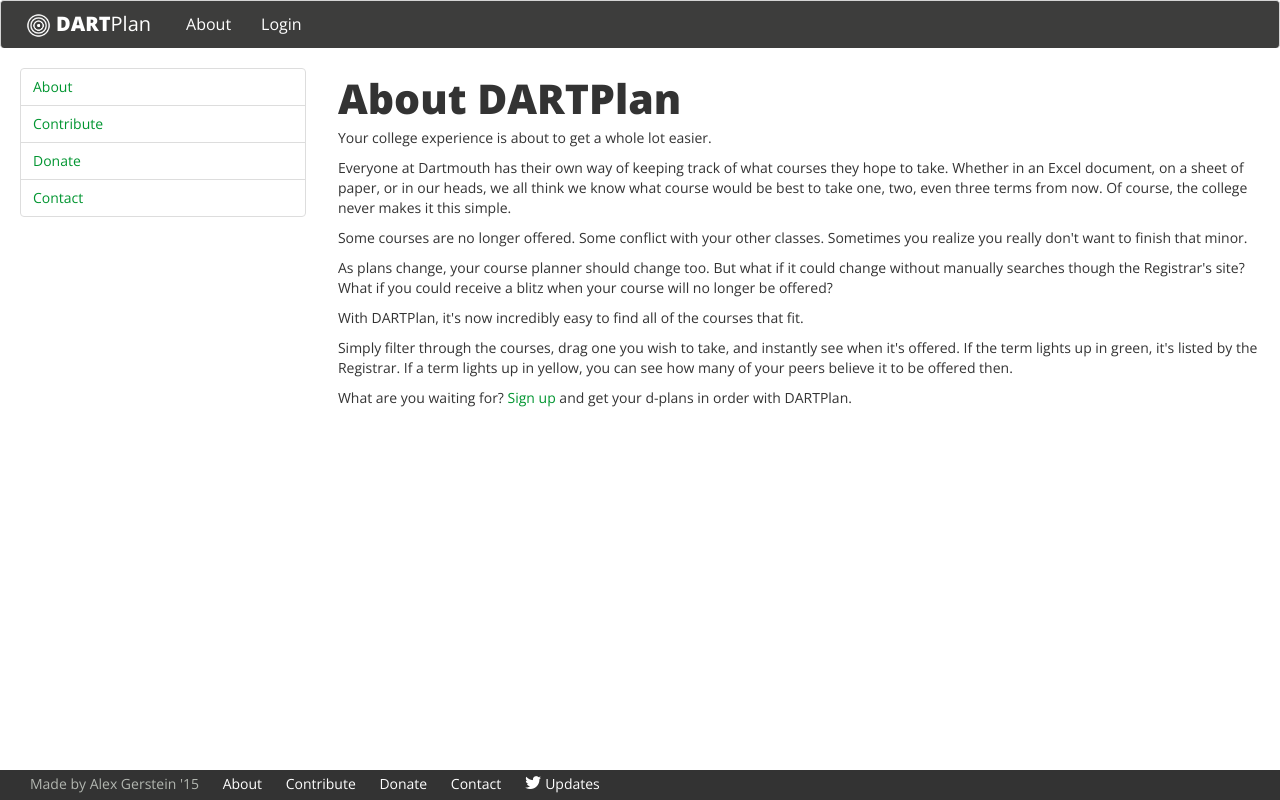
After one commit to alexgerstein/dartmouth-major-planner, a Flask app: page /about in a window 1280 px wide. The commit adds this page. Run offline with Flask 2, Linux system fonts and the light colour scheme; parts of the project's set-up code (start-up, migrations or seed data) failed here and were passed over; some libraries are stand-ins or nearby versions.

Commit message:
Added about pages

```diff
--- a/app/static/css/override.css
+++ b/app/static/css/override.css
@@ -1,5 +1,47 @@
+html,
 body {
+	height: 100%;;
 	font-size: 14px;
+}
+
+.navbar .container-fluid {
+	padding: 0;
+}
+
+#push,
+.footer {
+	min-height: 30px;
+}
+
+.footer {
+	background-color: #333;
+	color: rgb(178, 182, 176);
+
+}
+
+.footer span{
+	padding: 0 10px;
+	line-height: 2;
+}
+
+.footer a{
+	color: white;
+}
+
+.footer a:hover{
+	color: green;
+}
+
+.fa-twitter {
+	font-size: 18px;
+}
+
+#wrap {
+	min-height: 100%;
+	height: auto !important;
+	height: 100%;
+	/* Negative indent footer by it's height */
+	margin: 0 auto -30px;
 }
 
 .sortable1,
@@ -12,11 +54,11 @@ body {
 }
 
 .sortable1 {
-	height: 50%;
+	height: 55%;
 }
 
 .sortable2 {
-	height: 145px;
+	height: 150px;
 }
 
 .sortable1 li,
@@ -31,6 +73,10 @@ body {
 
 .sortable1 li {
 	font-size: 1em;
+}
+
+select {
+	width: 100%;
 }
 
 .btn-group {
@@ -102,3 +148,13 @@ button {
 .popover-content h1 {
 	font-size: 22px;
 }
+
+/* Lastly, apply responsive CSS fixes as necessary */
+@media (max-width: 767px) {
+    .footer {
+        margin-left: -20px;
+        margin-right: -20px;
+        padding-left: 20px;
+        padding-right: 20px;
+    }
+}
--- a/app/static/css/styles.css
+++ b/app/static/css/styles.css
@@ -81,7 +81,6 @@ h3 {
 /* Header
 ----------------------------------- */
 header {
-  margin-top: 50px;
   text-align: right;
 }
 header h1 {
--- /dev/null
+++ b/app/templates/about.html
@@ -0,0 +1,20 @@
+{% extends "about_us.html" %}
+
+{% block text %}
+
+<h1>About DARTPlan</h1>
+<p>Your college experience is about to get a whole lot easier.</p>
+
+<p>Everyone at Dartmouth has their own way of keeping track of what courses they hope to take. Whether in an Excel document, on a sheet of paper, or in our heads, we all think we know what course would be best to take one, two, even three terms from now. Of course, the college never makes it this simple.</p>
+
+<p>Some courses are no longer offered. Some conflict with your other classes. Sometimes you realize you really don't want to finish that minor.</p>
+
+<p>As plans change, your course planner should change too. But what if it could change without manually searches though the Registrar's site? What if you could receive a blitz when your course will no longer be offered?</p>
+
+<p>With DARTPlan, it's now incredibly easy to find all of the courses that fit.</p>
+
+<p>Simply filter through the courses, drag one you wish to take, and instantly see when it's offered. If the term lights up in green, it's listed by the Registrar. If a term lights up in yellow, you can see how many of your peers believe it to be offered then.</p>
+
+<p>What are you waiting for? <a href='{{url_for ('planner')}}'>Sign up</a> and get your d-plans in order with DARTPlan.</p>
+
+{% endblock %}
--- /dev/null
+++ b/app/templates/about_us.html
@@ -0,0 +1,22 @@
+{% extends "base.html" %}
+
+{% block content %}
+<div class="container-fluid">
+    <div class="row-fluid">
+    <div class="span3">
+        <ul class="nav nav-tabs nav-stacked">
+             <li><a href="{{ url_for('about') }}">About</a></li>
+             <li><a href="{{ url_for('contribute') }}">Contribute</a></li>
+              <li><a href="{{ url_for('donate') }}">Donate</a></li>
+             <li><a href="{{ url_for('contact') }}">Contact</a></li>
+        </ul>
+    </div>
+
+    <div class="span9">
+
+        {% block text %}{% endblock %}
+
+    </div>
+</div>
+</div>
+ {% endblock %}
--- a/app/templates/base.html
+++ b/app/templates/base.html
@@ -1,20 +1,20 @@
 <html>
   <head>
-  	<link href="/static/css/bootstrap.min.css" rel="stylesheet" media="screen">
+  	<link href="{{ url_for ('static', filename='css/bootstrap.min.css') }}" rel="stylesheet" media="screen">
     <link href="//netdna.bootstrapcdn.com/font-awesome/4.0.3/css/font-awesome.css" rel="stylesheet">
     <link href="http://fonts.googleapis.com/css?family=Open+Sans:400,800" rel="stylesheet" type="text/css">
-    <link href="/static/css/bootstrap-responsive.min.css" rel="stylesheet">
+    <link href="{{ url_for ('static', filename='css/bootstrap-responsive.min.css') }}" rel="stylesheet">
     <link href="http://code.jquery.com/ui/1.10.3/themes/smoothness/jquery-ui.css" rel="stylesheet">
-    <link href="static/css/styles.css" rel="stylesheet">
-    <link href="static/css/flexslider.css" rel="stylesheet">
-    <link href="static/css/animate.min.css" rel="stylesheet">
-    <link href="static/css/magnific-popup.css" rel="stylesheet">
-    <link href="/static/css/override.css" rel="stylesheet">
+    <link href="{{ url_for ('static', filename='css/styles.css') }}" rel="stylesheet">
+    <link href="{{ url_for ('static', filename='css/animate.min.css') }}" rel="stylesheet">
+    <link href="{{ url_for ('static', filename='css/override.css') }}" rel="stylesheet">
+    <link href="{{ url_for ('static', filename='css/flexslider.css') }}" rel="stylesheet">
+    <link href="{{ url_for ('static', filename='css/magnific-popup.css') }}" rel="stylesheet">
     <script src="http://code.jquery.com/jquery-latest.js"></script>
     <script src="http://code.jquery.com/ui/1.10.3/jquery-ui.js"></script>
-    <script src="/static/js/jquery.ui.touch-punch.min.js"></script>
+    <script src="{{ url_for ('static', filename='js/jquery.ui.touch-punch.min.js') }}"></script>
 
-    <script src="/static/js/bootstrap.min.js"></script>
+    <script src="{{ url_for ('static', filename='js/bootstrap.min.js') }}"></script>
 
     <meta name="viewport" content="width=device-width, initial-scale=1.0">
 
@@ -26,12 +26,14 @@
 
   </head>
   <body style="cursor: auto">
+    <div id="wrap">
         <div class="navbar">
-                <div class="container-fluid">
+          <div class="container-fluid">
 
           <div class="navbar-inner">
-            <a class="brand" href="{{ url_for('index')}}"><img src="static/img/p-logo-white.png" style="width: 25px; padding: 0 5px;"><b>DART</b>Plan</a>
+            <a class="brand" href="{{ url_for('index')}}"><img src="{{ url_for ('static', filename='img/p-logo-white.png') }}" style="width: 25px; padding: 0 5px;"><b>DART</b>Plan</a>
               <ul class="nav">
+                <li><a href="{{ url_for('about') }}">About</a></li>
                 {% if user %}
                 <li><a href="{{ url_for('planner') }}">My Course Plan</a></li>
                 <li><a href="{{ url_for('settings') }}">Settings</a></li>
@@ -44,15 +46,27 @@
         </div>
       </div>
 
+
           {% block content %}{% endblock %}
+        <div id="push"></div>
+
+      </div>
+        <div class="footer">
+          <div class="container-fluid">
+            <span>Made by Alex Gerstein '15</span>
+            <span><a href="{{ url_for('about') }}">About</a></span>
+            <span><a href="{{ url_for('contribute') }}">Contribute</a></span>
+            <span><a href="https://www.gittip.com/alexgerstein/" target="_blank">Donate</a></span>
+            <span><a href="{{ url_for('contact') }}">Contact</a></span>
+            <span><a href="http://www.twitter.com/dartplan"><i class="fa fa-twitter"></i> Updates</a></span>
         </div>
       </div>
     <!-- At end to load page faster -->
 
-    <script src="/static/js/jquery.flexslider-min.js"></script>
-    <script src="/static/js/jquery.magnific-popup.min.js"></script>
-    <script src="/static/js/jquery.simpleplaceholder.js"></script>
-    <script src="/static/js/custom.js"></script>
+    <script src="{{ url_for ('static', filename='js/jquery.flexslider-min.js') }}"></script>
+    <script src="{{ url_for ('static', filename='js/jquery.magnific-popup.min.js') }}"></script>
+    <script src="{{ url_for ('static', filename='js/jquery.simpleplaceholder.js') }}"></script>
+    <script src="{{ url_for ('static', filename='js/custom.js') }}"></script>
 
     <!-- Google Analytics -->
     <script>
--- a/app/templates/planner.html
+++ b/app/templates/planner.html
@@ -77,9 +77,6 @@
                             {% endif %}
                             </div>
                     {% endfor %}
-                    <div class="row-fluid">
-                        <div class="span12" align="right"><a href="mailto:support@DARTPlan.com">Support</a></div>
-                    </div>
                 </div>
             </div>
         </div>
--- a/app/views.py
+++ b/app/views.py
@@ -131,6 +131,22 @@ def fetch_user():
 def index():
 	return render_template("index.html",
         user_count = format(User.query.count(), ",d"))
+
+@app.route('/about')
+def about():
+	return render_template("about.html")
+
+@app.route('/about/contact')
+def contact():
+	return render_template("contact.html")
+
+@app.route('/about/donate')
+def donate():
+	return render_template("donate.html")
+
+@app.route('/about/contribute')
+def contribute():
+	return render_template("contribute.html")
 
 # Planner page for signed in users
 # Landing Page for All Users, most will be redirected to login form
```
Also changed, not shown: app/templates/contact.html (added, +14 -0 lines), app/templates/contribute.html (added, +8 -0 lines), app/templates/donate.html (added, +9 -0 lines), scrapers/scrape_edit.py (+7 -0 lines).
